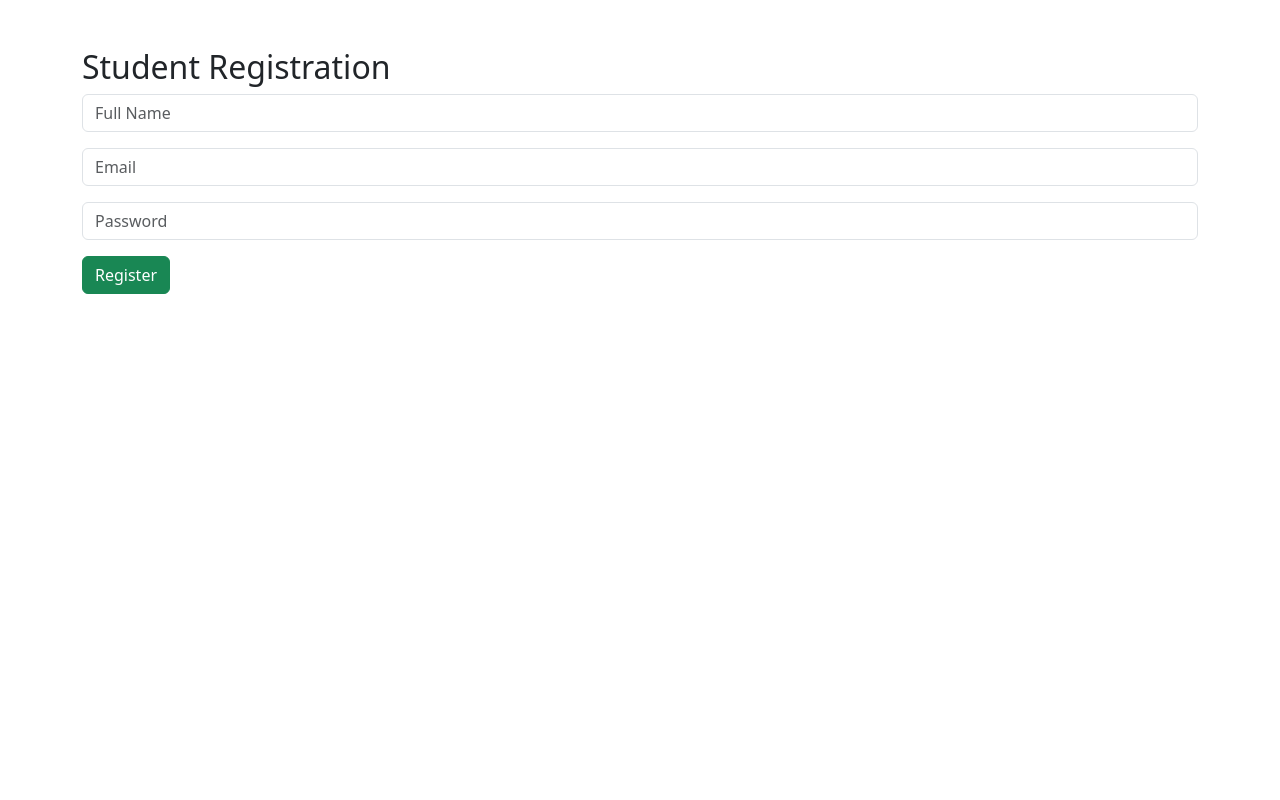
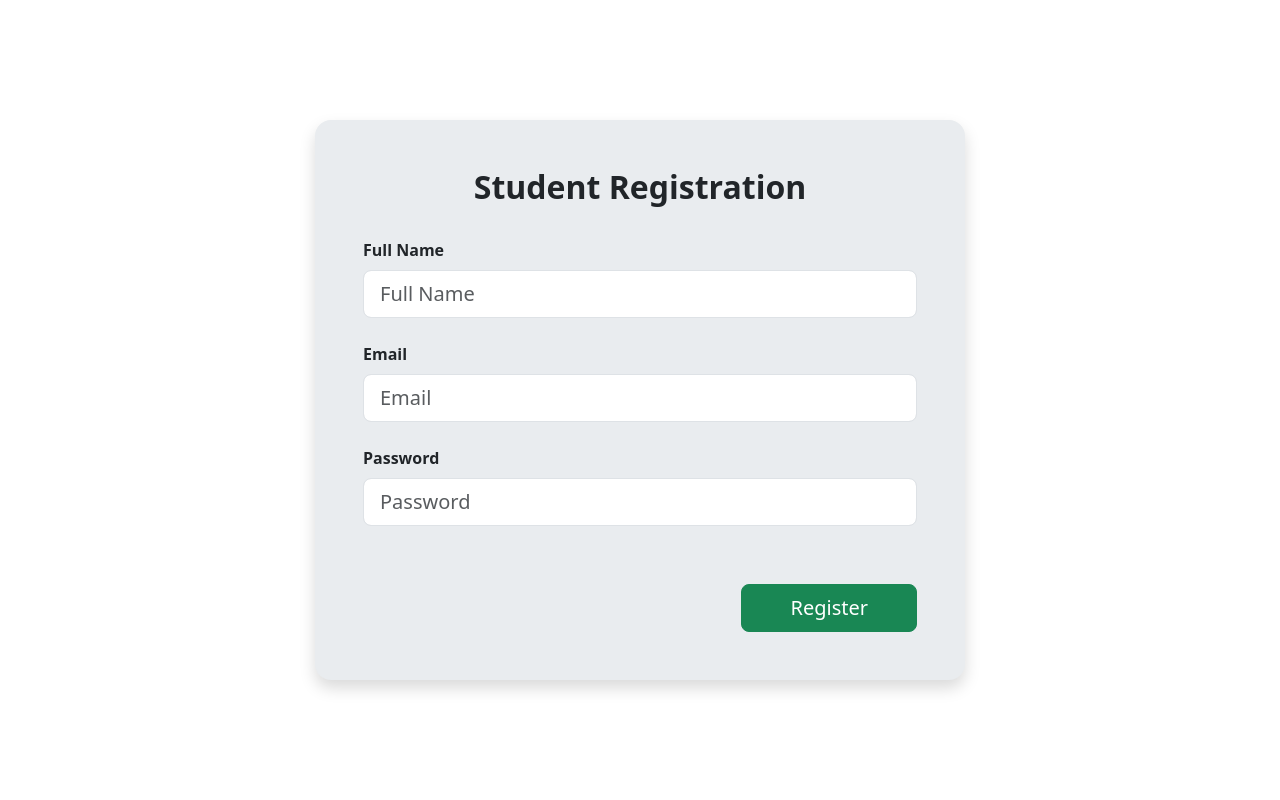
Before and after one commit to AydinAnuar/Student-Registration-System, a PHP site: page /student_register.php in a window 1280 px wide. Run offline with PHP 8.4, Linux system fonts and the light colour scheme.

Commit message:
student_register.php

```diff
--- a/student_register.php
+++ b/student_register.php
@@ -63,45 +63,63 @@ if (isset($_POST['register'])) {
 
 <head>
     <title>Student Registration</title>
+    <meta name="viewport" content="width=device-width, initial-scale=1.0">
     <link href="https://cdn.jsdelivr.net/npm/bootstrap@5.3.0/dist/css/bootstrap.min.css" rel="stylesheet">
 </head>
 
 <body>
 
-    <div class="container mt-5">
+    <!-- Centers the grey box in the middle of the page -->
+    <div class="container d-flex justify-content-center align-items-center min-vh-100">
 
-        <h2>Student Registration</h2>
+        <!-- Grey box -->
+        <div class="p-5 rounded-4 shadow w-100 d-flex flex-column"
+            style="max-width: 650px; min-height: 560px; background-color: #e9ecef;">
 
-        <div class="text-success">
+            <h2 class="text-center fw-bold mb-4">Student Registration</h2>
+
+            <div class="text-success mb-2">
                 <?php echo $message; ?>
             </div>
 
-        <form method="POST">
+            <form method="POST" class="d-flex flex-column flex-grow-1">
 
-            <input type="text"
+                <label for="fullname" class="form-label fw-semibold">Full Name</label>
+                <input id="fullname"
+                    type="text"
                     name="fullname"
                     placeholder="Full Name"
-                class="form-control mb-3"
+                    class="form-control form-control-lg mb-4"
                     required>
 
-            <input type="email"
+                <label for="email" class="form-label fw-semibold">Email</label>
+                <input id="email"
+                    type="email"
                     name="email"
                     placeholder="Email"
-                class="form-control mb-3"
+                    class="form-control form-control-lg mb-4"
                     required>
 
-            <input type="password"
+                <label for="password" class="form-label fw-semibold">Password</label>
+                <input id="password"
+                    type="password"
                     name="password"
                     placeholder="Password"
-                class="form-control mb-3"
+                    class="form-control form-control-lg mb-2"
                     required>
 
+                <!-- Button at the bottom right of the box -->
+                <div class="d-flex justify-content-end mt-auto pt-4">
                     <button name="register"
-                class="btn btn-success">
+                        class="btn btn-success btn-lg px-5">
                         Register
                     </button>
+                </div>
 
             </form>
+
+        </div>
+
     </div>
 
 </body>
```
Lines whose indentation alone changed are shown as unchanged.
